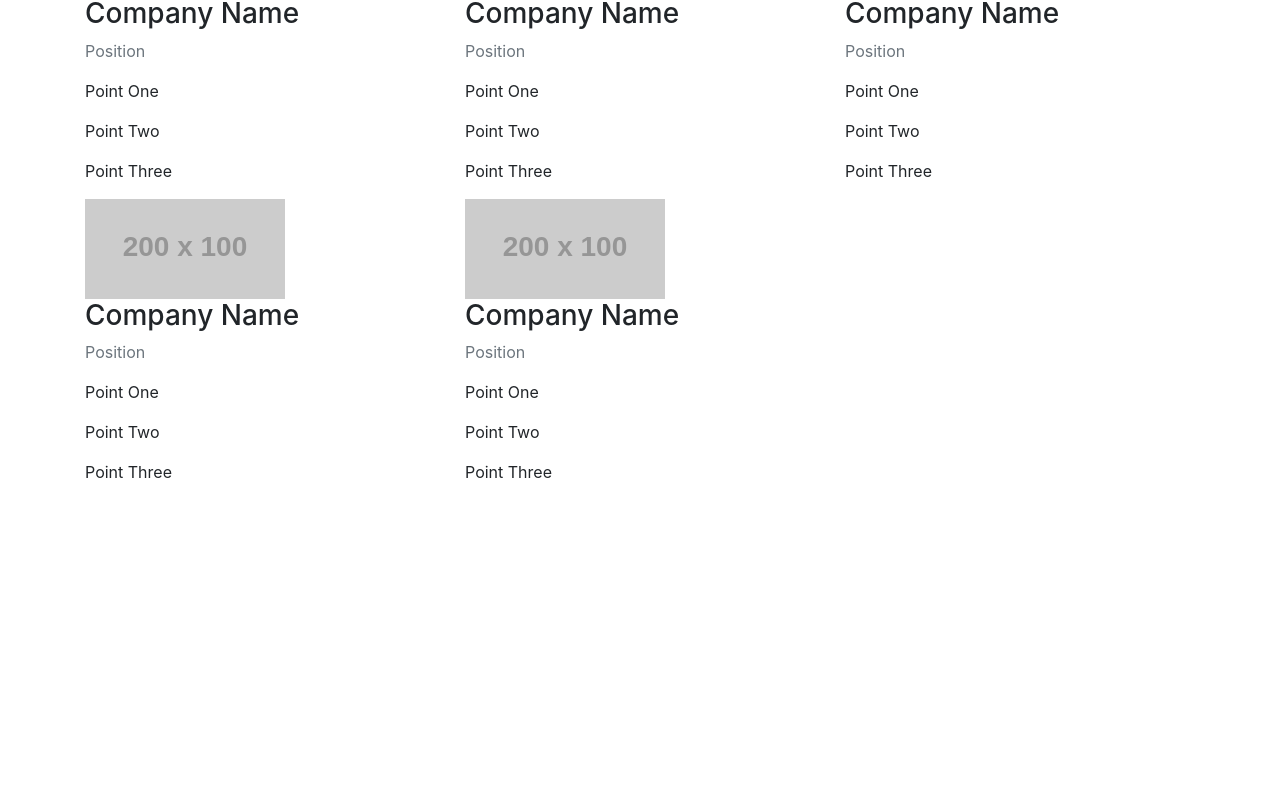
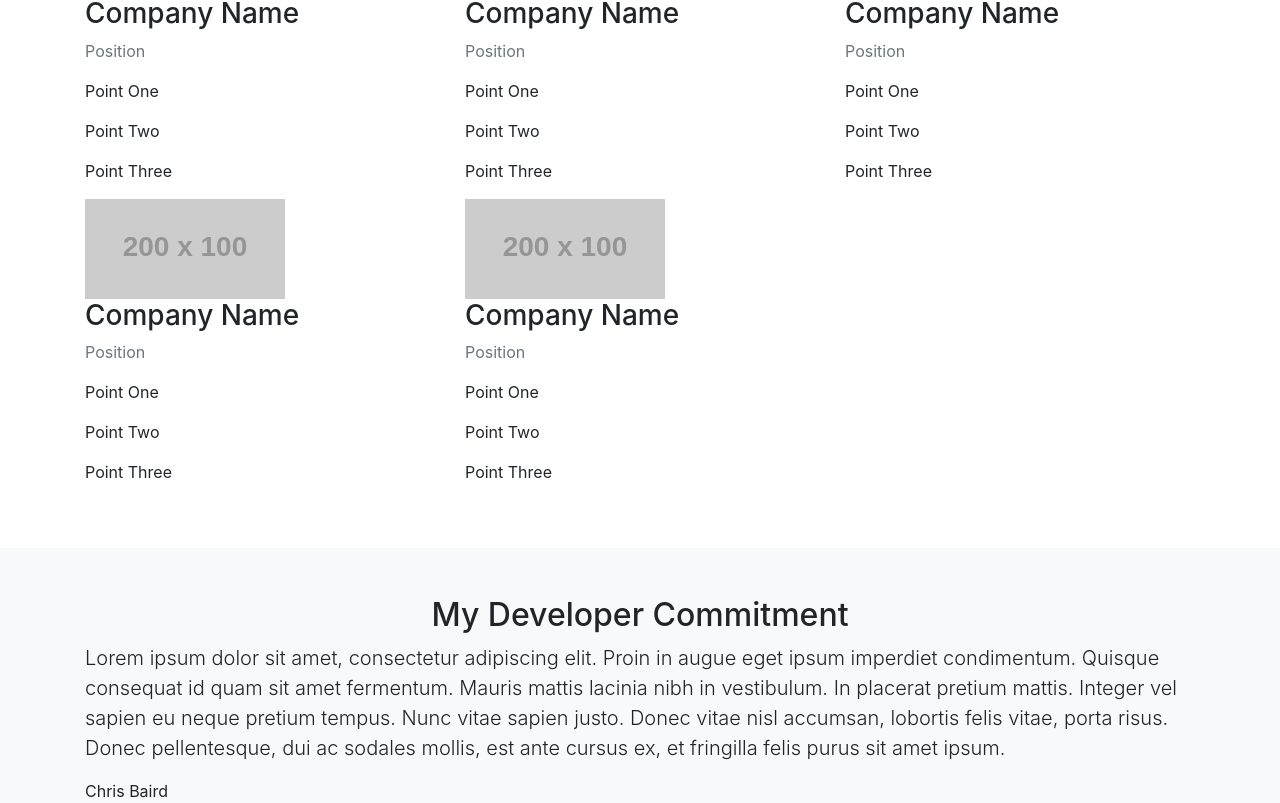
Before and after one commit to chris-baird/chrisbaird.dev, a React (Create React App) app in the folder client/: page / in a window 1280 px wide. Shown: the part 2896-3699 px from the top of the page. Before the commit the page ends 3444 px from the top, so only its background shows below. Built offline with nearby package versions, Linux system fonts and the light colour scheme.

Commit message:
Commitment section
Created my commitment section with placeholder information.

```diff
--- a/client/src/App.js
+++ b/client/src/App.js
@@ -4,6 +4,7 @@ import Projects from "./sections/Projects";
 import About from "./sections/About";
 import Technologies from "./sections/Technologies";
 import Work from "./sections/Work";
+import Commitment from "./sections/Commitment";
 function App() {
   return (
     <div className="App">
@@ -13,6 +14,7 @@ function App() {
       <Projects />
       <Technologies />
       <Work />
+      <Commitment />
     </div>
   );
 }
--- a/client/src/sections/Commitment.js
+++ b/client/src/sections/Commitment.js
@@ -0,0 +1,22 @@
+import React from "react";
+import { Container } from "reactstrap";
+
+export default function Commitment() {
+  return (
+    <section className="bg-light pt-5">
+      <Container>
+        <h2 className="text-center">My Developer Commitment</h2>
+        <p className="lead">
+          Lorem ipsum dolor sit amet, consectetur adipiscing elit. Proin in
+          augue eget ipsum imperdiet condimentum. Quisque consequat id quam sit
+          amet fermentum. Mauris mattis lacinia nibh in vestibulum. In placerat
+          pretium mattis. Integer vel sapien eu neque pretium tempus. Nunc vitae
+          sapien justo. Donec vitae nisl accumsan, lobortis felis vitae, porta
+          risus. Donec pellentesque, dui ac sodales mollis, est ante cursus ex,
+          et fringilla felis purus sit amet ipsum.
+        </p>
+        <span>Chris Baird</span>
+      </Container>
+    </section>
+  );
+}
```
